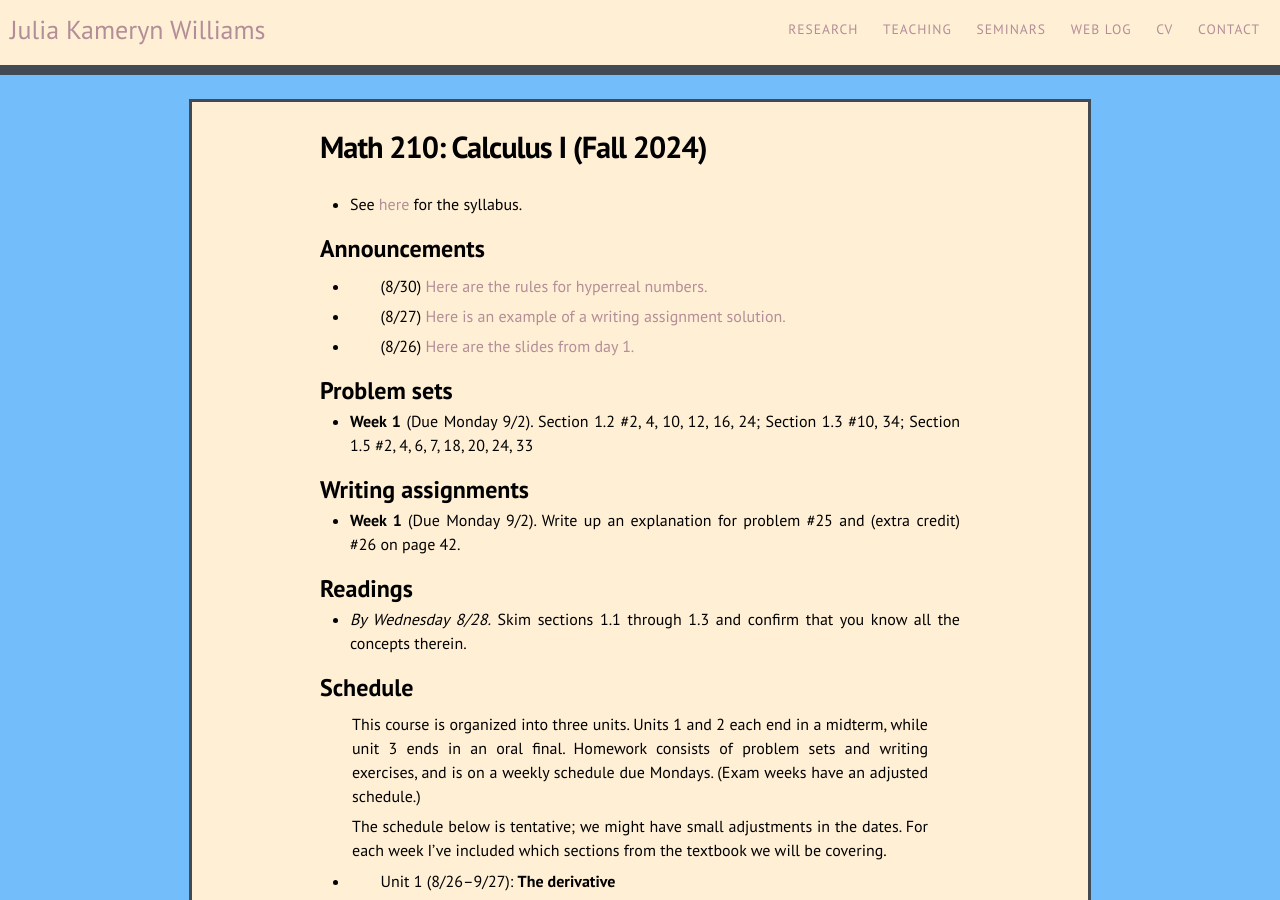
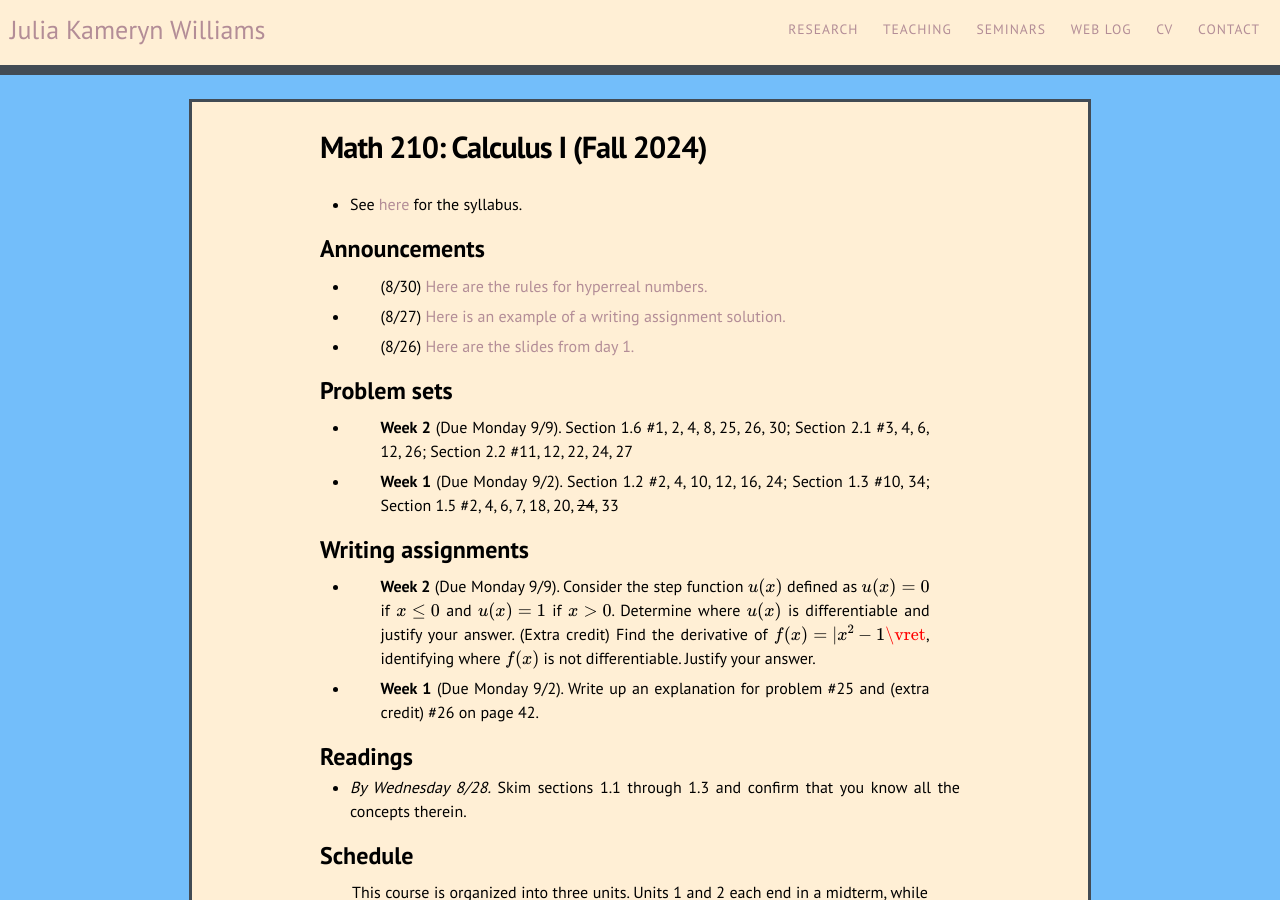
Before and after one commit to kamerynjw/kamerynjw.github.io, a Jekyll site: the page built from teaching/2024/math210.md, in a window 1280 px wide and 900 px high. Built offline with Jekyll 4.4.1, drawn with Linux system fonts in a browser that asks for light colours; nearby versions of some CDN libraries; formulas are drawn with MathJax 3.

Commit message:
new week's homework, removed question 24

```diff
--- a/teaching/2024/math210.md
+++ b/teaching/2024/math210.md
@@ -19,10 +19,14 @@
 Problem sets
 -------
 
-* **Week 1** (Due Monday 9/2). Section 1.2 #2, 4, 10, 12, 16, 24; Section 1.3 #10, 34; Section 1.5 #2, 4, 6, 7, 18, 20, 24, 33
+* **Week 2** (Due Monday 9/9). Section 1.6 #1, 2, 4, 8, 25, 26, 30; Section 2.1 #3, 4, 6, 12, 26; Section 2.2 #11, 12, 22, 24, 27
+
+* **Week 1** (Due Monday 9/2). Section 1.2 #2, 4, 10, 12, 16, 24; Section 1.3 #10, 34; Section 1.5 #2, 4, 6, 7, 18, 20, ~~24~~, 33
 
 Writing assignments
 -------
+
+* **Week 2** (Due Monday 9/9). Consider the step function $u(x)$ defined as $u(x) = 0$ if $x \le 0$ and $u(x) = 1$ if $x > 0$. Determine where $u(x)$ is differentiable and justify your answer. (Extra credit) Find the derivative of $f(x) = \lvert x^2 - 1 \vret$, identifying where $f(x)$ is not differentiable. Justify your answer.
 
 * **Week 1** (Due Monday 9/2). Write up an explanation for problem #25 and (extra credit) #26 on page 42.
 
```
